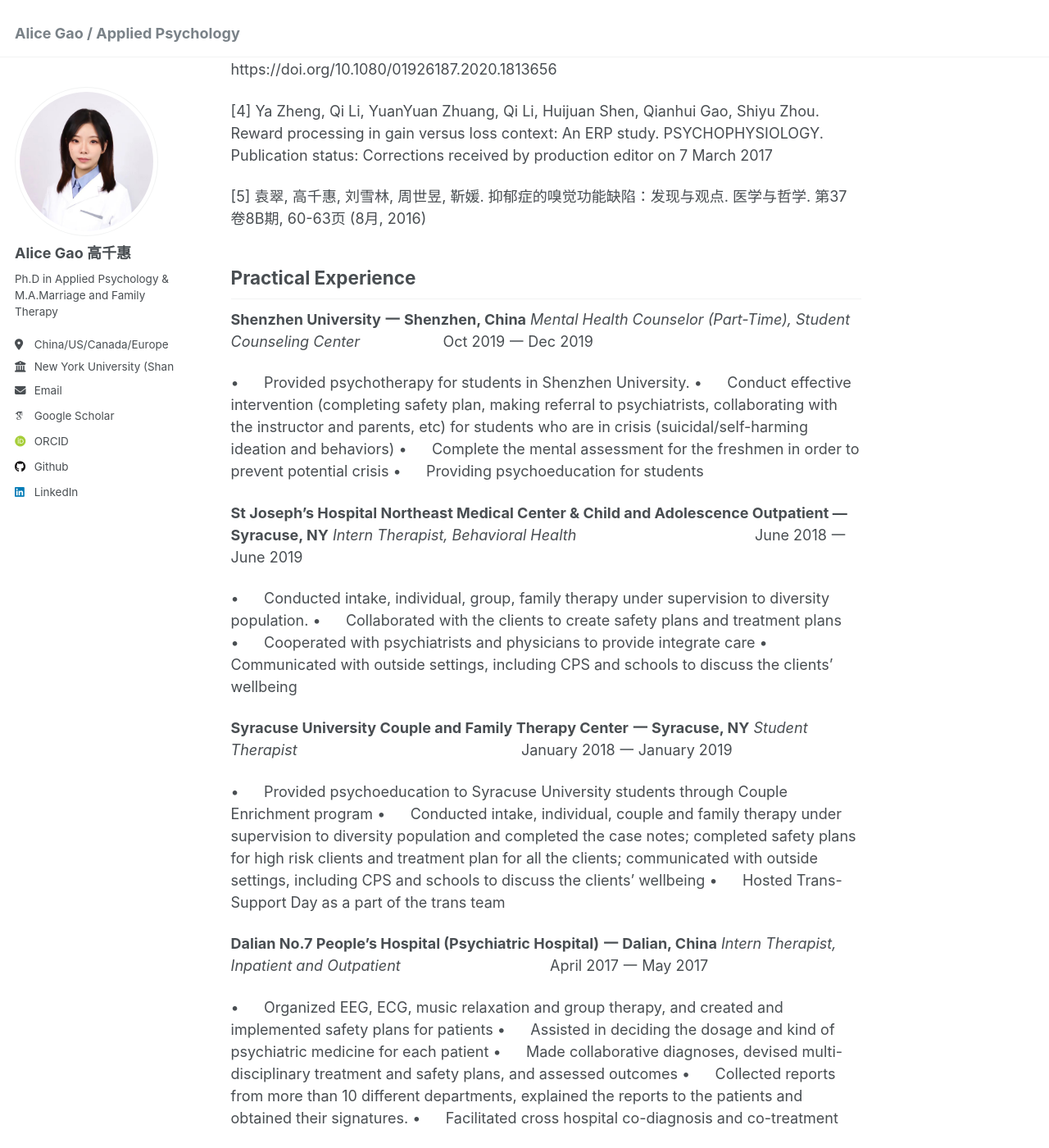
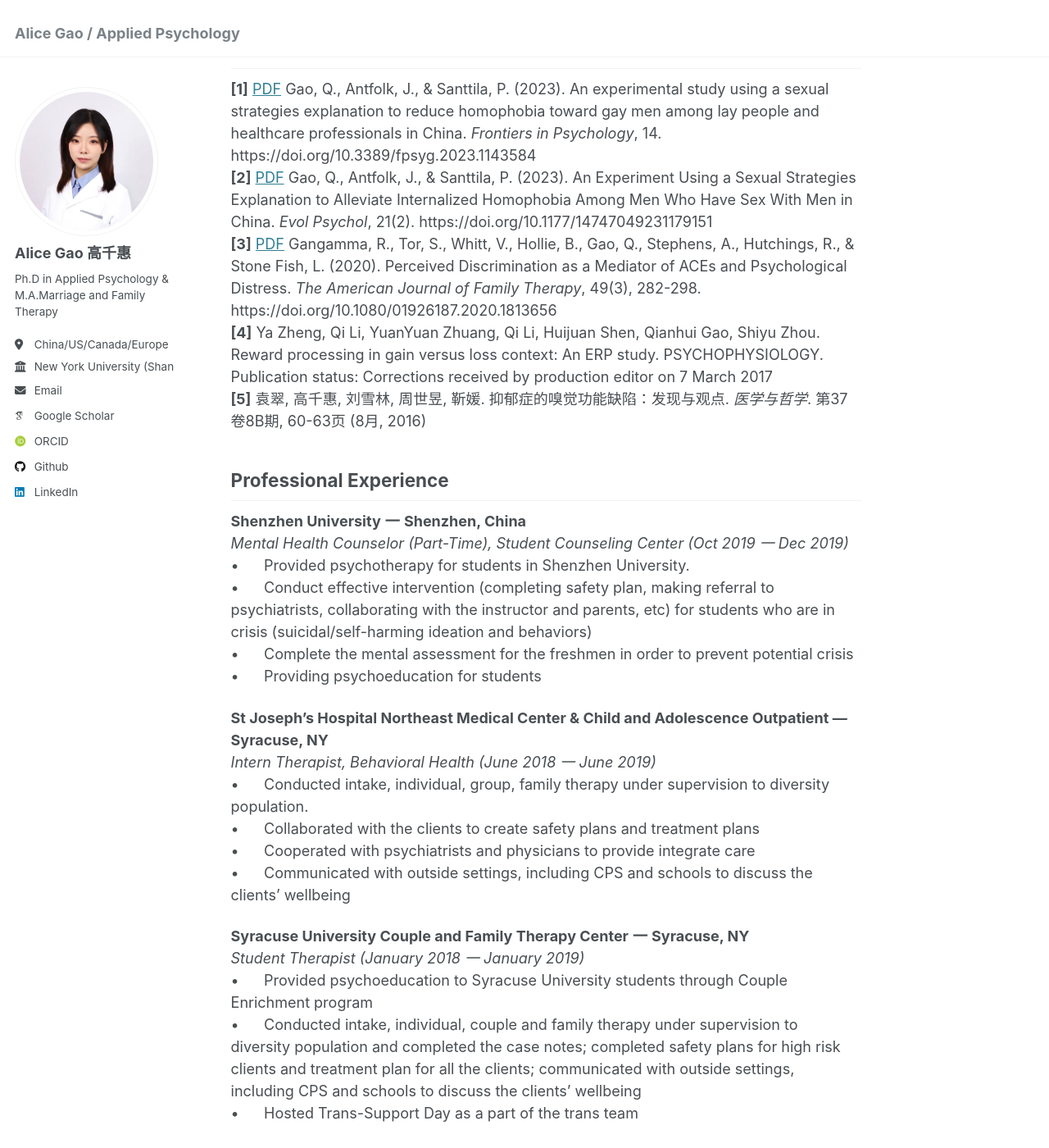
Before and after one commit to alicepsychology/alicepsychology.com, a Jekyll site: the page built from _pages/about.md, in a window 1280 px wide and 1400 px high, scrolled down 869 px. Shown: the whole window at 82% size. Built offline with Jekyll 4.4.1, drawn with Linux system fonts in a browser that asks for light colours; some web fonts are replaced; part of the change alters nothing that is shown; some of the changed text lies outside the part shown.

Commit message:
Update about.md

```diff
--- a/_pages/about.md
+++ b/_pages/about.md
@@ -7,82 +7,73 @@ redirect_from:
   - /about.html
 ---
 
-**Alice Gao 高千惠**
+**Alice Gao 高千惠**<br />
 ---
-Email: alicegao1994@gmail.com
-Evolutionary Psychology, Human Sexuality
+Research Interest: Evolutionary Psychology, Human Sexuality<br />
+Back ground: Ph.D in Applied Psychology, M.A.Marriage and Family Therapy. Provided **500+** hours of psychotherapy for locals; received **176** hours supervision<br />
+Email: alicegao1994@gmail.com <br />
 
-**Education**
+**Back Ground**<br />
 ---
-**East China Normal University-NYU Shanghai – Shanghai, China**
-PhD, Applied Psychology                                                   Sep 2020 - Mar 2025
-**Syracuse University – Syracuse, NY**
-Master of Arts, Marriage and Family Therapy                    Aug 2017 - Aug 2019
-**Syracuse University – Syracuse, NY**
-Certificate Advanced Study, Child Therapy                        Jan 2018 - Aug 2019
-**Dalian Medical University – Dalian, China**
-Bachelor of Science, Applied Psychology                           Sep 2013 - July 2017
+**East China Normal University-NYU Shanghai – Shanghai, China**<br />
+PhD, Applied Psychology (Sep 2020 - Mar 2025) <br />
+Thesis: Decreasing Negative Effects of Evolved Psychological Mechanisms: Evolutionary Perception Adjustment Interventions (EPAI)<br />
+
+**Syracuse University – Syracuse, NY**<br />
+Master of Arts, Marriage and Family Therapy (Aug 2017 - Aug 2019)  <br />
+Provided **500+** hours of psychotherapy for locals; received **176** hours supervision<br />
+
+**Syracuse University – Syracuse, NY**<br />
+Certificate Advanced Study, Child Therapy (Jan 2018 - Aug 2019)<br />
+Completed additional courses and trainings related to Child therapy, such child-centered game therapy<br />
+
+**Dalian Medical University – Dalian, China**<br />
+Bachelor of Science, Applied Psychology (Sep 2013 - July 2017) <br />
 
 **Publications**
 ---
-[1] Gao, Q., Antfolk, J., & Santtila, P. (2023). An experimental study using a sexual strategies explanation to reduce homophobia toward gay men among lay people and healthcare professionals in China. Frontiers in Psychology, 14. [https://doi.org/10.3389/fpsyg.2023.1143584](https://doi.org/10.3389/fpsyg.2023.1143584)
+**[1]** [PDF](https://doi.org/10.3389/fpsyg.2023.1143584) Gao, Q., Antfolk, J., & Santtila, P. (2023). An experimental study using a sexual strategies explanation to reduce homophobia toward gay men among lay people and healthcare professionals in China. _Frontiers in Psychology_, 14. https://doi.org/10.3389/fpsyg.2023.1143584<br />
+**[2]** [PDF](https://doi.org/10.1177/14747049231179151) Gao, Q., Antfolk, J., & Santtila, P. (2023). An Experiment Using a Sexual Strategies Explanation to Alleviate Internalized Homophobia Among Men Who Have Sex With Men in China. _Evol Psychol_, 21(2). https://doi.org/10.1177/14747049231179151<br />
+**[3]** [PDF](https://doi.org/10.1080/01926187.2020.1813656) Gangamma, R., Tor, S., Whitt, V., Hollie, B., Gao, Q., Stephens, A., Hutchings, R., & Stone Fish, L. (2020). Perceived Discrimination as a Mediator of ACEs and Psychological Distress. _The American Journal of Family Therapy_, 49(3), 282-298. https://doi.org/10.1080/01926187.2020.1813656<br />
+**[4]** Ya Zheng, Qi Li, YuanYuan Zhuang, Qi Li, Huijuan Shen, Qianhui Gao, Shiyu Zhou. Reward processing in gain versus loss context: An ERP study. PSYCHOPHYSIOLOGY. Publication status: Corrections received by production editor on 7 March 2017<br />
+**[5]** 袁翠, 高千惠, 刘雪林, 周世昱, 靳媛. 抑郁症的嗅觉功能缺陷：发现与观点. _医学与哲学_. 第37卷8B期, 60-63页 (8月, 2016)<br />
 
-[2] Gao, Q., Antfolk, J., & Santtila, P. (2023). An Experiment Using a Sexual Strategies Explanation to Alleviate Internalized Homophobia Among Men Who Have Sex With Men in China. Evol Psychol, 21(2). [https://doi.org/10.1177/14747049231179151](https://doi.org/10.1177/14747049231179151)
+**Professional Experience**
+---
+**Shenzhen University** **一** **Shenzhen, China**<br />
+_Mental Health Counselor (Part-Time), Student Counseling Center (Oct 2019 一 Dec 2019)_<br />
+•      Provided psychotherapy for students in Shenzhen University.<br />
+•      Conduct effective intervention (completing safety plan, making referral to psychiatrists, collaborating with the instructor and parents, etc) for students who are in crisis (suicidal/self-harming ideation and behaviors)<br />
+•      Complete the mental assessment for the freshmen in order to prevent potential crisis<br />
+•      Providing psychoeducation for students<br />
 
-[3] Gangamma, R., Tor, S., Whitt, V., Hollie, B., Gao, Q., Stephens, A., Hutchings, R., & Stone Fish, L. (2020). Perceived Discrimination as a Mediator of ACEs and Psychological Distress. The American Journal of Family Therapy, 49(3), 282-298. https://doi.org/10.1080/01926187.2020.1813656
+**St Joseph’s Hospital Northeast Medical Center & Child and Adolescence Outpatient — Syracuse, NY**<br />
+_Intern Therapist, Behavioral Health (June 2018 一 June 2019)_<br />
+•      Conducted intake, individual, group, family therapy under supervision to diversity population.<br />
+•      Collaborated with the clients to create safety plans and treatment plans<br />
+•      Cooperated with psychiatrists and physicians to provide integrate care<br />
+•      Communicated with outside settings, including CPS and schools to discuss the clients' wellbeing<br />
 
-[4] Ya Zheng, Qi Li, YuanYuan Zhuang, Qi Li, Huijuan Shen, Qianhui Gao, Shiyu Zhou. Reward processing in gain versus loss context: An ERP study. PSYCHOPHYSIOLOGY. Publication status: Corrections received by production editor on 7 March 2017
+**Syracuse University Couple and Family Therapy Center** **一** **Syracuse, NY**<br />
+_Student Therapist (January 2018 一 January 2019)_ <br />
+•      Provided psychoeducation to Syracuse University students through Couple Enrichment program<br />
+•      Conducted intake, individual, couple and family therapy under supervision to diversity population and completed the case notes; completed safety plans for high risk clients and treatment plan for all the clients; communicated with outside settings, including CPS and schools to discuss the clients' wellbeing<br />
+•      Hosted Trans-Support Day as a part of the trans team<br />
 
-[5] 袁翠, 高千惠, 刘雪林, 周世昱, 靳媛. 抑郁症的嗅觉功能缺陷：发现与观点. 医学与哲学. 第37卷8B期, 60-63页 (8月, 2016)
+**Dalian No.7 People’s Hospital (Psychiatric Hospital)** **一** **Dalian, China**<br />
+_Intern Therapist, Inpatient and Outpatient (April 2017 一 May 2017)_<br />
+•      Organized EEG, ECG, music relaxation and group therapy, and created and implemented safety plans for patients<br />
+•      Assisted in deciding the dosage and kind of psychiatric medicine for each patient<br />
+•      Made collaborative diagnoses, devised multi-disciplinary treatment and safety plans, and assessed outcomes<br />
+•      Collected reports from more than 10 different departments, explained the reports to the patients and obtained their signatures.<br />
+•      Facilitated cross hospital co-diagnosis and co-treatment<br />
 
-**Practical Experience**
----
-**Shenzhen University** **一** **Shenzhen, China**
-_Mental Health Counselor (Part-Time), Student Counseling Center_
-Oct 2019 一 Dec 2019
+**Dalian Sanatorium for Aircraftmen** **一** **Dalian, China**<br />
+_Intern Therapist, Psychology Department (March 2017 一 April 2017)_<br />
+•      Conducted the routine mental check, including doing questionnaires, EEGs, relaxation training, and analyze the report<br />
+•      Provided mental recovery services, including doing sand-tray, rational emotive therapy, relaxation therapy and group therapy<br />
 
-•      Provided psychotherapy for students in Shenzhen University.
-•      Conduct effective intervention (completing safety plan, making referral to psychiatrists, collaborating with the instructor and parents, etc) for students who are in crisis (suicidal/self-harming ideation and behaviors)
-•      Complete the mental assessment for the freshmen in order to prevent potential crisis
-•      Providing psychoeducation for students
-
-**St Joseph’s Hospital Northeast Medical Center & Child and Adolescence Outpatient — Syracuse, NY**
-_Intern Therapist, Behavioral Health_
-June 2018 一 June 2019
-
-•      Conducted intake, individual, group, family therapy under supervision to diversity population.
-•      Collaborated with the clients to create safety plans and treatment plans
-•      Cooperated with psychiatrists and physicians to provide integrate care
-•      Communicated with outside settings, including CPS and schools to discuss the clients' wellbeing
-
-**Syracuse University Couple and Family Therapy Center** **一** **Syracuse, NY**
-_Student Therapist_
-January 2018 一 January 2019
-
-•      Provided psychoeducation to Syracuse University students through Couple Enrichment program
-•      Conducted intake, individual, couple and family therapy under supervision to diversity population and completed the case notes; completed safety plans for high risk clients and treatment plan for all the clients; communicated with outside settings, including CPS and schools to discuss the clients' wellbeing
-•      Hosted Trans-Support Day as a part of the trans team
-
-**Dalian No.7 People’s Hospital (Psychiatric Hospital)** **一** **Dalian, China**
-_Intern Therapist, Inpatient and Outpatient_
-April 2017 一 May 2017
-
-•      Organized EEG, ECG, music relaxation and group therapy, and created and implemented safety plans for patients
-•      Assisted in deciding the dosage and kind of psychiatric medicine for each patient
-•      Made collaborative diagnoses, devised multi-disciplinary treatment and safety plans, and assessed outcomes
-•      Collected reports from more than 10 different departments, explained the reports to the patients and obtained their signatures.
-•      Facilitated cross hospital co-diagnosis and co-treatment
-
-**Dalian Sanatorium for Aircraftmen** **一** **Dalian, China**
-_Intern Therapist, Psychology Department_
-March 2017 一 April 2017
-
-•      Conducted the routine mental check, including doing questionnaires, EEGs, relaxation training, and analyze the report
-•      Provided mental recovery services, including doing sand-tray, rational emotive therapy, relaxation therapy and group therapy
-
-**Volunteer Experience****一** **Dalian, China**
-_Volunteer Tutor For Children with Autism_
-April 2014
-
-•      Provided mentorship and tutoring services (Mathematics and Chinese)
-•      Played basic games with the children to help build their social skills
+**Volunteer Experience** **一** **Dalian, China**<br />
+_Volunteer Tutor For Children with Autism (April 2014)_<br />
+•      Provided mentorship and tutoring services (Mathematics and Chinese)<br />
+•      Played basic games with the children to help build their social skills<br />
```
